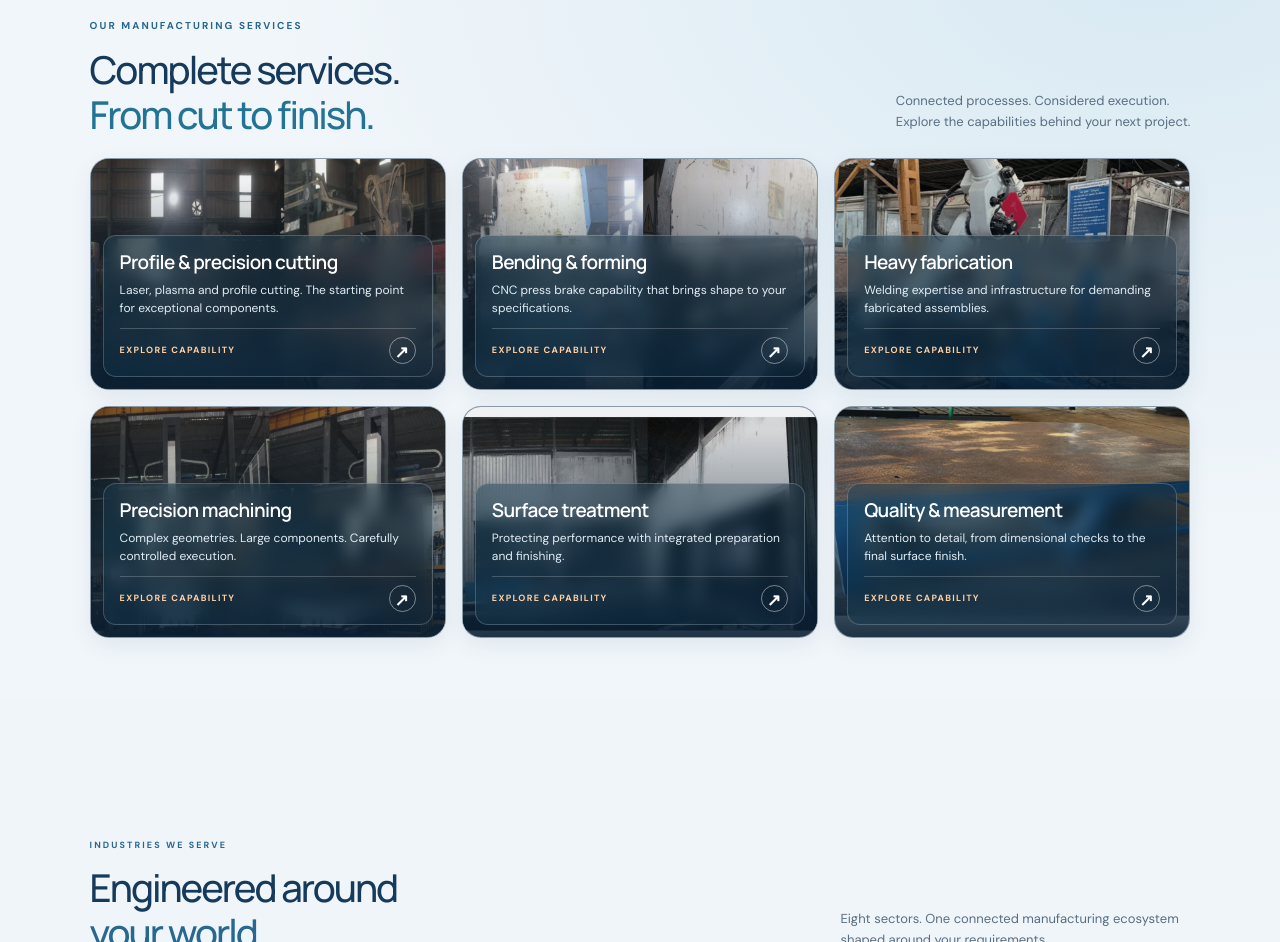
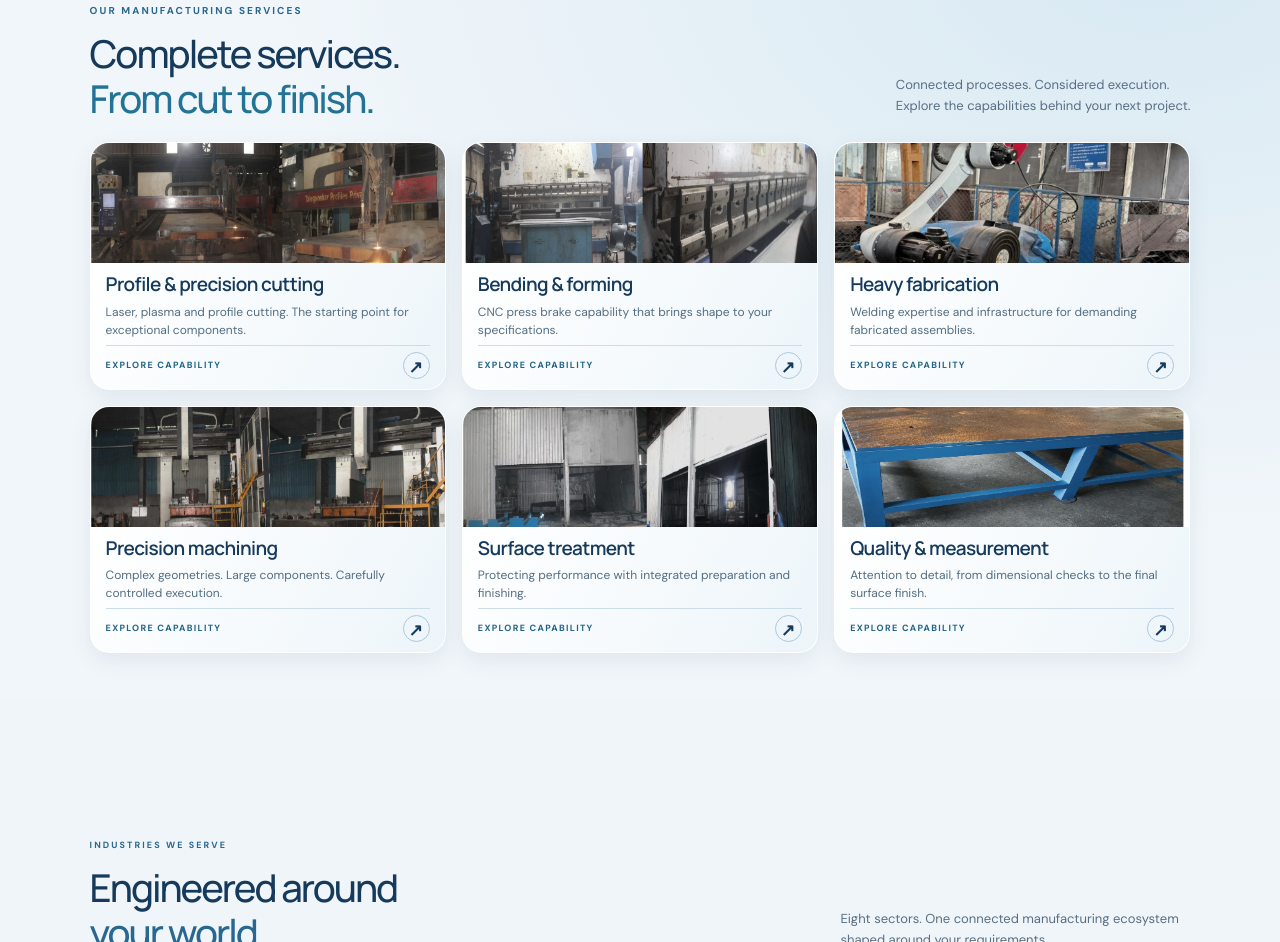
Before and after one commit to sudipghosh1728/TPPL, a website built with Vite: page index.html in a window 1280 px wide. Shown: the part 2327-3269 px from the top of the page. Built offline with nearby package versions, Linux system fonts and the light colour scheme.

Commit message:
Keep service photos clear of text overlays

```diff
--- a/public/home-screen.css
+++ b/public/home-screen.css
@@ -390,3 +390,16 @@
 @media(max-width:900px) { #capabilities .cap-grid { grid-template-columns:repeat(2,minmax(0,1fr)); } }
 @media(max-width:560px) { #capabilities .cap-grid { grid-template-columns:1fr; gap:14px; } #capabilities .cap-card { height:280px; } #capabilities .cap-body p { min-height:0; font-size:13px; } #capabilities .cap-body h3 { font-size:23px; } }
 @media(prefers-reduced-motion:reduce) { #capabilities .cap-card,#capabilities .cap-photo img,#capabilities .card-action::after { transition:none; } #capabilities .cap-card:hover,#capabilities .cap-card:focus-visible,#capabilities .cap-card:hover img,#capabilities .cap-card:focus-visible img { transform:none; } }
+/* Keep service photography unobstructed, with details beneath each image. */
+#capabilities .cap-card { display:flex; flex-direction:column; height:auto; min-height:0; background:#fff; color:#163a5b; }
+#capabilities .cap-photo { position:relative; inset:auto; flex:none; width:100%; height:155px; border-radius:0; }
+#capabilities .cap-photo img { display:block; object-position:center; }
+#capabilities .cap-card::after { display:none; }
+#capabilities .cap-body { position:relative; inset:auto; flex:1; width:100%; padding:13px 16px 11px; border:0; border-radius:0; background:linear-gradient(120deg,#fff,#edf5fa); backdrop-filter:none; -webkit-backdrop-filter:none; }
+#capabilities .cap-body h3 { color:#163a5b; }
+#capabilities .cap-body p { color:#536e82; }
+#capabilities .card-action { color:#216489; border-color:#cddde7; padding-top:6px; }
+#capabilities .card-action::after { color:#163a5b; border-color:#aac6d8; }
+#capabilities .cap-card:hover .card-action::after,#capabilities .cap-card:focus-visible .card-action::after { color:#fff; }
+@media(min-width:1100px) and (min-height:650px) { #capabilities .cap-card { height:auto; } #capabilities .cap-photo { height:clamp(100px,15svh,180px); } #capabilities .cap-body { padding:10px 15px; } #capabilities .cap-body p { margin-bottom:6px; } }
+@media(max-width:560px) { #capabilities .cap-card { height:auto; } #capabilities .cap-photo { height:205px; } }
```
